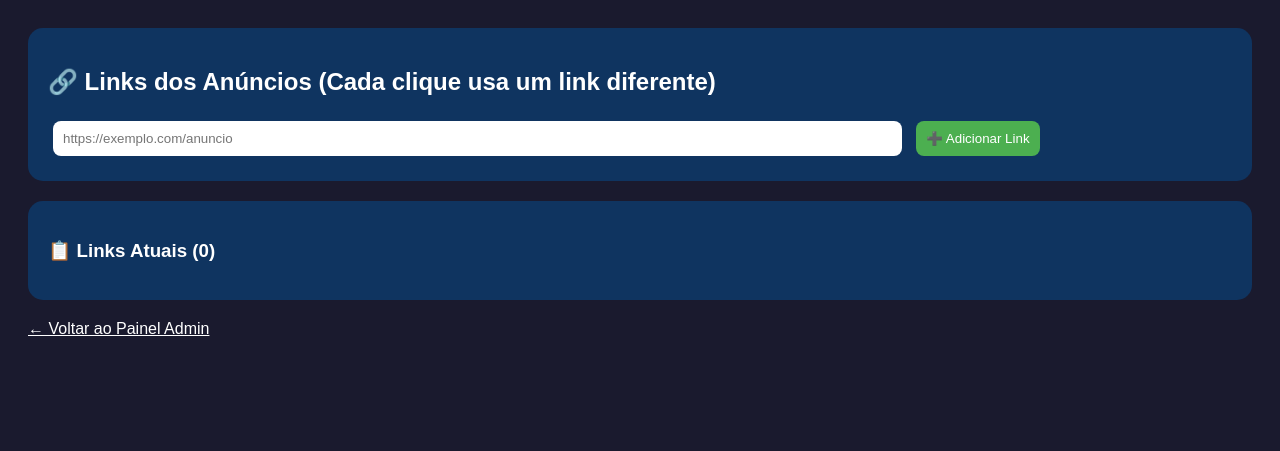
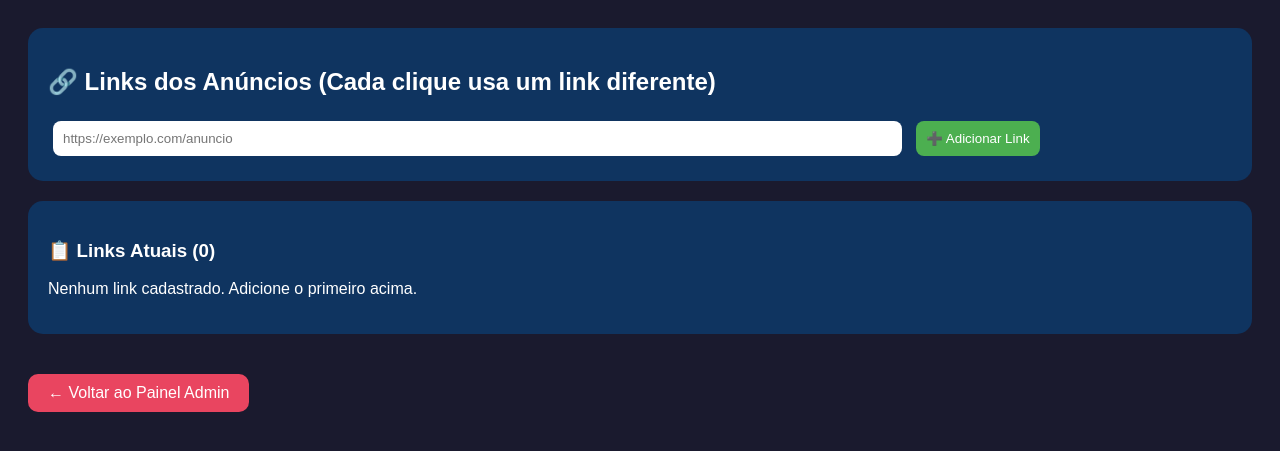
Before and after one commit to orlandobraz560-ship-it/mozads, a Flask app: page /admin_links in a window 1280 px wide. Shown: the top 451 px of the page. Run offline with Flask 3, Linux system fonts and the light colour scheme; the visitor is signed in with stand-in values (Sample User, id 1).

Commit message:
Update admin_links.html

```diff
--- a/templates/admin_links.html
+++ b/templates/admin_links.html
@@ -2,7 +2,7 @@
 <html lang="pt">
 <head>
     <meta charset="UTF-8">
-    <title>Gerenciar Links de Tarefas</title>
+    <title>Gerenciar Links de Anúncios</title>
     <style>
         body { background: #1a1a2e; color: white; font-family: Arial; padding: 20px; }
         .card { background: #0f3460; border-radius: 15px; padding: 20px; margin-bottom: 20px; }
@@ -10,7 +10,9 @@
         button { background: #4caf50; color: white; cursor: pointer; }
         .remover { background: #f44336; }
         ul { list-style: none; }
-        li { background: #16213e; margin: 10px 0; padding: 10px; border-radius: 8px; display: flex; justify-content: space-between; }
+        li { background: #16213e; margin: 10px 0; padding: 10px; border-radius: 8px; display: flex; justify-content: space-between; align-items: center; }
+        a { color: white; text-decoration: none; }
+        .btn-voltar { background: #e94560; display: inline-block; padding: 10px 20px; border-radius: 10px; margin-top: 20px; }
     </style>
 </head>
 <body>
@@ -23,15 +25,19 @@
     </div>
     <div class="card">
         <h3>📋 Links Atuais ({{ links|length }})</h3>
+        {% if links %}
         <ul>
             {% for link in links %}
             <li>
                 <span>{{ link }}</span>
-                <a href="/remover_link/{{ loop.index0 }}" class="remover" style="background:#f44336; padding:5px 10px; border-radius:5px; text-decoration:none; color:white;">❌ Remover</a>
+                <a href="/remover_link/{{ loop.index0 }}" class="remover" style="background:#f44336; padding:5px 10px; border-radius:5px;">❌ Remover</a>
             </li>
             {% endfor %}
         </ul>
+        {% else %}
+        <p>Nenhum link cadastrado. Adicione o primeiro acima.</p>
+        {% endif %}
     </div>
-    <a href="/admin_painel" style="color:white;">← Voltar ao Painel Admin</a>
+    <a href="/admin_painel" class="btn-voltar">← Voltar ao Painel Admin</a>
 </body>
 </html>
```
